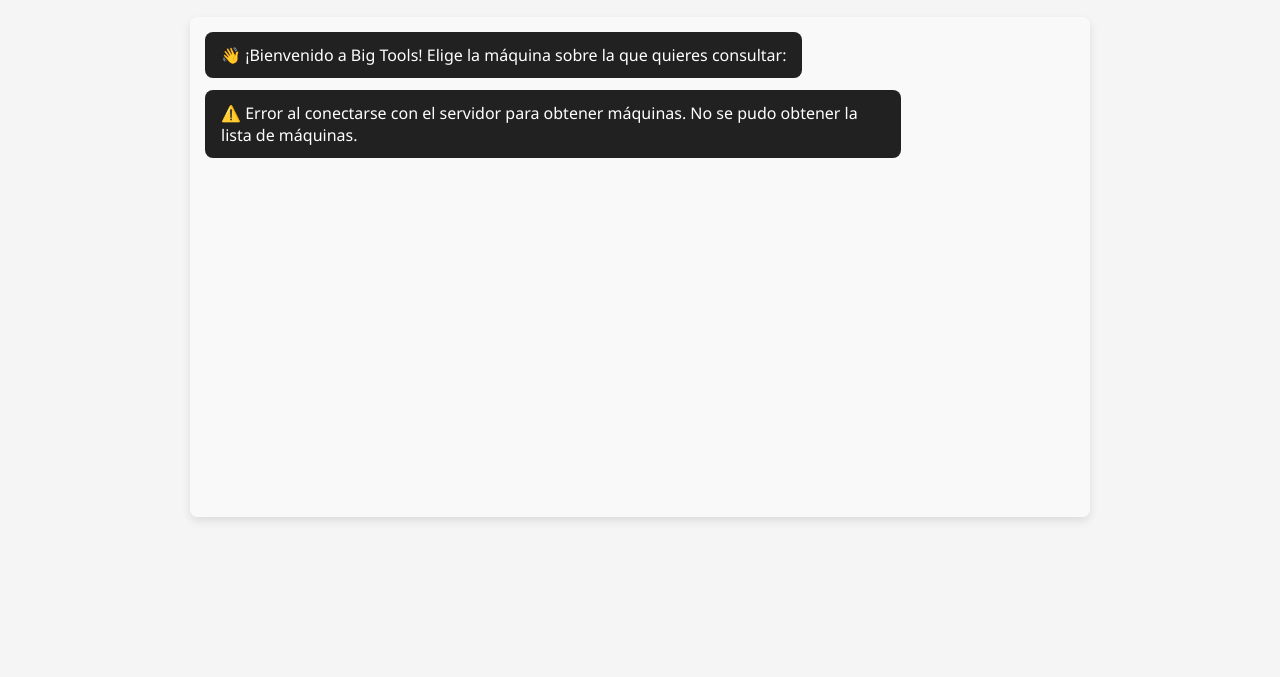
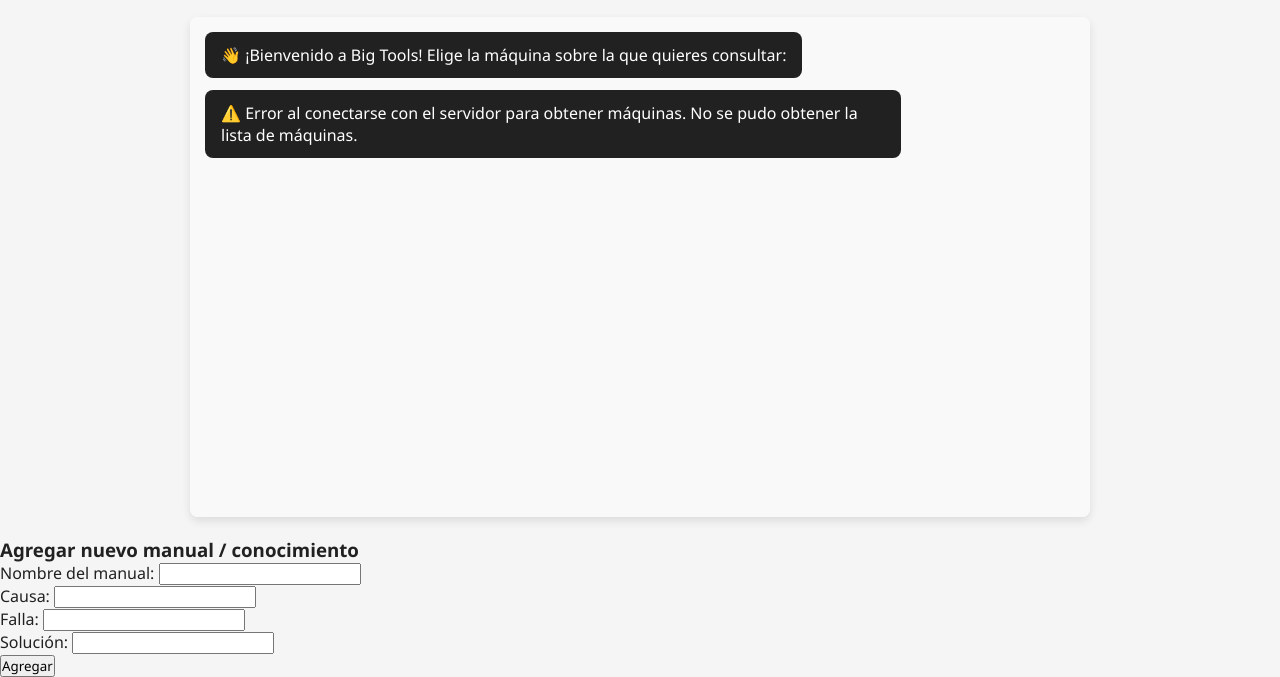
Before and after one commit to pablo-jusim/Big-tools-3, a plain HTML site: page Frontend/index.html in a window 1280 px wide. Shown: the part 141-818 px from the top of the page. Drawn offline with Linux system fonts and the light colour scheme; no server answers.

Commit message:
Add form to submit new manual information
Permitir al usuario agregar causas, fallas, soluciones desde la web

```diff
--- a/Frontend/index.html
+++ b/Frontend/index.html
@@ -35,6 +35,23 @@
     </div>
 
     <script src="js/main.js"></script>
+    <h3>Agregar nuevo manual / conocimiento</h3>
+<form id="agregar-manual">
+  <label>Nombre del manual:</label>
+  <input type="text" name="manual" required><br>
+
+  <label>Causa:</label>
+  <input type="text" name="causa" required><br>
+
+  <label>Falla:</label>
+  <input type="text" name="falla" required><br>
+
+  <label>Solución:</label>
+  <input type="text" name="solucion" required><br>
+
+  <button type="submit">Agregar</button>
+</form>
+<div id="estado-agregado"></div>
 </body>
 
 </html>
```
